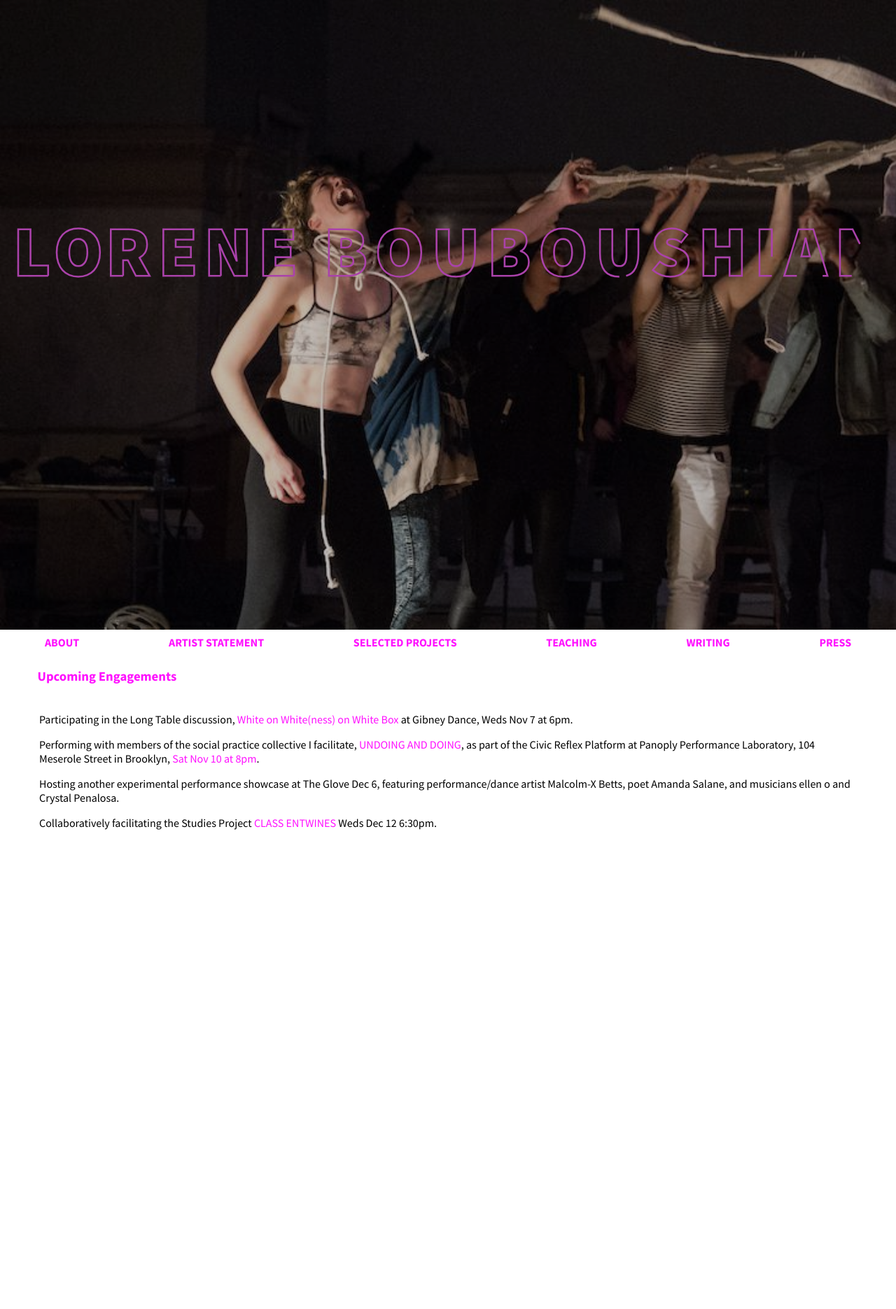
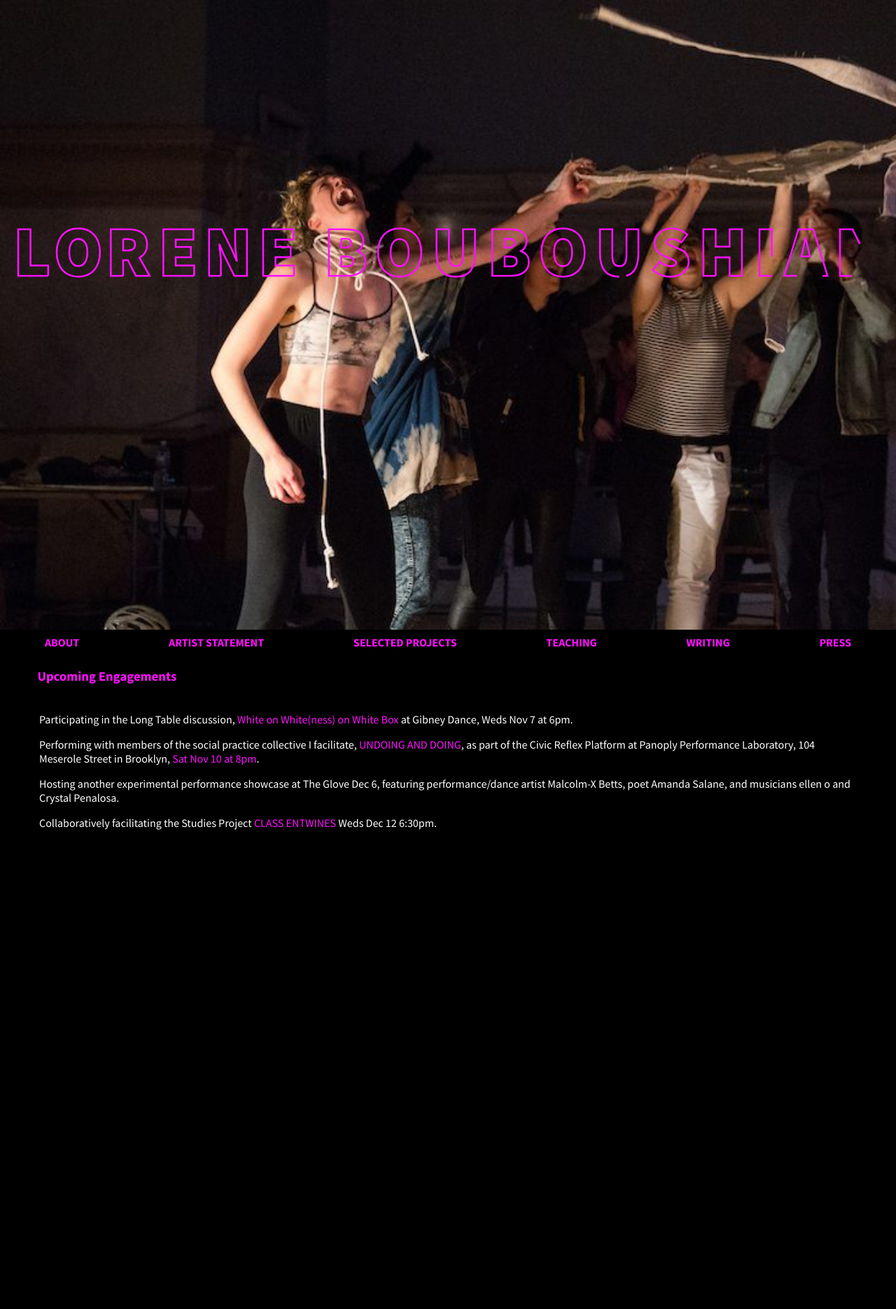
Before and after one commit to lb2410/lorenebouboushian.org, a Jekyll site: the page built from index.md, in a window 1280 px wide. Shown: the whole page at 70% size. Built offline with Jekyll 4.4.1, drawn with Linux system fonts in a browser that asks for light colours; before the commit the page ends 1226 px from its top, so only the background shows below that.

Commit message:
work on #2 & #3

```diff
--- a/_includes/header.html
+++ b/_includes/header.html
@@ -24,12 +24,12 @@
   </div>
 
   <div id="subHeading" class="invisible">
-    [[collaborative performance artist]]
+    collaborative performance artist
   </div>
 
   <div id="keepItMovinContainer">
     <div id="keepItMovin" class="hidden">
-      &nbsp;
+      see below for upcoming engagements
     </div>
   </div>
 
--- a/assets/css/styles.css
+++ b/assets/css/styles.css
@@ -3,6 +3,8 @@
   margin: 0;
   padding: 0;
   font-family: 'Source Sans Pro', sans-serif;
+  background-color: black;
+  color: white;
 }
 
 a, a:visited {
@@ -30,7 +32,7 @@
 
 .stickyNav {
   position: sticky;
-  background-color: white;
+  background-color: black;
   padding-left: 2em;
 }
 
@@ -49,6 +51,7 @@
 #headerLineDrawing, #subHeading {
   position: relative;
   top: 33vh;
+  color: #f1f;
 }
 
 #subHeading {
@@ -59,24 +62,23 @@
 }
 
 #keepItMovinContainer {
-  position: relative;
-  top: calc(66vh - 50px);
+  position: absolute;
+  bottom: 0;
   width: 100%;
+  text-align: center;
+  display: flex;
+  justify-content: center;
 }
 
 #keepItMovin {
-  margin: 1.5em auto;
-  width: 0;
-  height: 0;
-  border-left: 25px solid transparent;
-  border-right: 25px solid transparent;
-  border-top: 25px solid black;
-  box-sizing: border-box;
+  padding: 10px;
+  color: #f1f;
+  background-color: rgba(0,0,0,0.7);
 }
 
 .fadeToBlackBg {
   animation-name: fadeToBlackBg;
-  animation-duration: 10s;
+  animation-duration: 3s;
   background-color: black;
 }
 @keyframes fadeToBlackBg {
@@ -137,7 +139,7 @@
 }
 @keyframes fadeToHotpinkColor {
   0% {
-    color: white;
+    color: rgba(0,0,0,0);
   }
   100% {
     color: #f1f;
@@ -160,16 +162,16 @@
 }
 @keyframes fadeToHotpinkNeon {
   0% {
-    color: black;
+    color: rgba(0,0,0,0);
     text-shadow:
       /* 0 0 5px black, */
       /* 0 0 10px black, */
       /* 0 0 20px black, */
-      0 0 40px black,
-      0 0 80px black,
-      0 0 90px black,
-      0 0 100px black,
-      0 0 150px black;
+      0 0 40px rgba(0,0,0,0),
+      0 0 80px rgba(0,0,0,0),
+      0 0 90px rgba(0,0,0,0),
+      0 0 100px rgba(0,0,0,0),
+      0 0 150px rgba(0,0,0,0);
   }
   100% {
     color: #f1f;
@@ -195,7 +197,7 @@
   font-weight: 700;
   position: sticky;
   top: 0;
-  background-color: white;
+  background-color: black;
 }
 
 nav a {
@@ -219,6 +221,7 @@
 
 main {
   margin: 1em;
+  min-height: 100vh;
 }
 
 .post-meta {
--- a/assets/js/main.js
+++ b/assets/js/main.js
@@ -1,14 +1,7 @@
-// var darkToLight = [];
-// for(var i=0;i<11;i++){
-//   darkToLight.push('hsl(0,0%,'+ i*10 +'%)');
-// }
-// var lightToDark = [];
-// for(var i=0;i<10;i++){
-//   lightToDark.push('hsl(0,0%,'+ i*10 +'%)');
-// }
 anime({
   targets: '#headerLineDrawing .lines path',
   strokeDashoffset: [anime.setDashoffset, 0],
+
   easing: 'easeInOutSine',
   duration: 1500,
   delay: function(el, i) {
@@ -21,7 +14,7 @@
 var header = document.querySelector('header')
 if(header){
   header.classList.add('fadeToBlackBg');
-  document.getElementById('headerLineDrawing').classList.add('fadeToHotpinkColor');
+  // document.getElementById('headerLineDrawing').classList.add('fadeToHotpinkColor');
 }
 
 setTimeout(function(){
@@ -35,8 +28,8 @@
   var keepItMovin = document.getElementById('keepItMovin');
   if(keepItMovin){
     keepItMovin.classList.remove('hidden');
-    keepItMovin.classList.add('fadeInBorder');
-    setTimeout(function(){keepItMovin.classList.remove('fadeInBorder'); keepItMovin.classList.add('blackHotpink');}, 6000);
+    keepItMovin.classList.add('fadeToHotpinkColor');
+    // setTimeout(function(){keepItMovin.classList.remove('fadeInBorder'); keepItMovin.classList.add('blackHotpink');}, 6000);
   }
 
 }, 6000);
```
